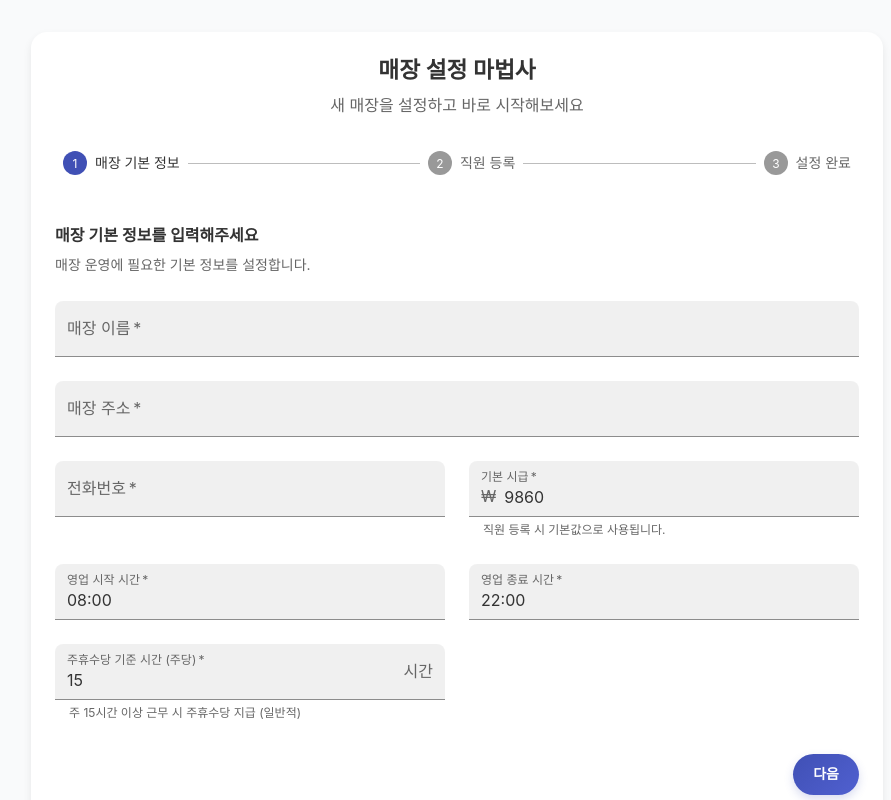
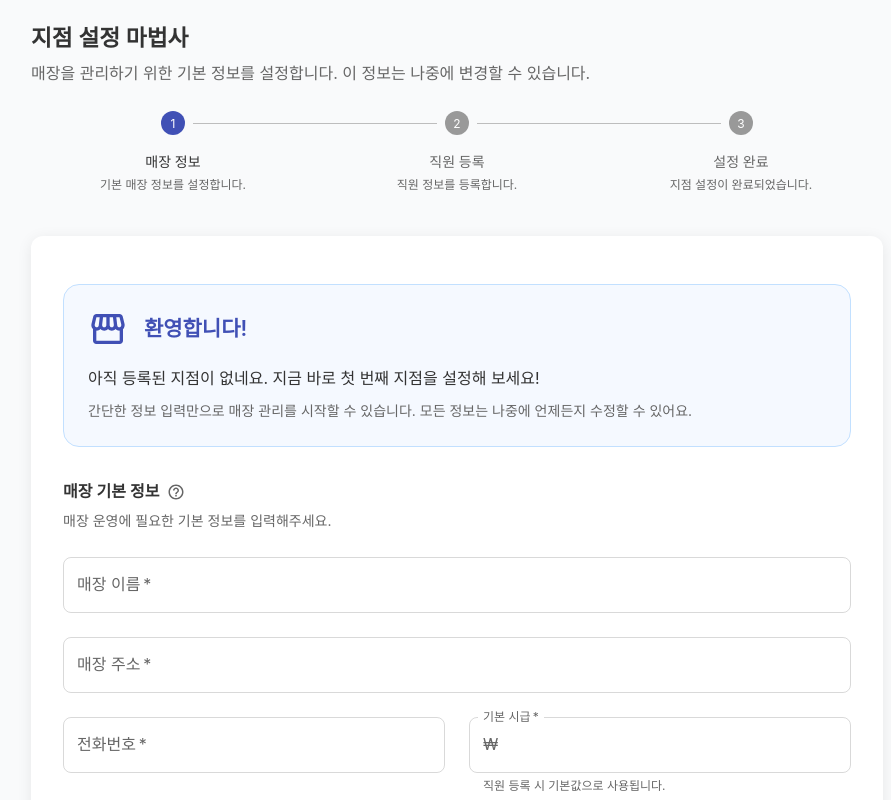
Before and after one commit to Freshman-ShiftOn/Manezy_Web_Client, a React (Create React App) app: page /setup/wizard in a window 1280 px wide. Shown: the top 800 px of the page, without its empty margins (183-1074 px from the left). Built offline with nearby package versions, Linux system fonts and the light colour scheme; no server answers.

Commit message:
[style]지점등록

```diff
--- a/src/routes/Setup/SetupWizard.tsx
+++ b/src/routes/Setup/SetupWizard.tsx
@@ -1,347 +1,268 @@
 import React, { useState, useEffect } from "react";
 import {
+  Container,
   Box,
-  Typography,
-  Paper,
-  TextField,
-  Button,
-  Container,
-  Grid,
   Stepper,
   Step,
   StepLabel,
+  Paper,
+  Button,
+  Typography,
   Snackbar,
   Alert,
-  CircularProgress,
-  List,
-  ListItem,
-  ListItemText,
+  StepButton,
+  useTheme,
+  useMediaQuery,
+  styled,
+  Grid,
   IconButton,
-  Dialog,
-  DialogTitle,
-  DialogContent,
-  DialogActions,
-  InputAdornment,
-  Divider,
-  FormHelperText,
 } from "@mui/material";
-import { AdapterDateFns } from "@mui/x-date-pickers/AdapterDateFns";
-import { LocalizationProvider, TimePicker } from "@mui/x-date-pickers";
-import { useNavigate, useSearchParams } from "react-router-dom";
-import { generateDummyData, LS_KEYS, saveStoreSetup } from "../../services/api";
-import { Store, Employee, SetupWizardState } from "../../lib/types";
-import { isValid, parse, format } from "date-fns";
-import {
-  Add as AddIcon,
-  Delete as DeleteIcon,
-  Edit as EditIcon,
-} from "@mui/icons-material";
+import { useNavigate } from "react-router-dom";
+import { Store, Employee } from "../../lib/types";
+import { LS_KEYS } from "../../services/api";
 import WizardStepStoreInfo from "./WizardSteps/WizardStepStoreInfo";
 import WizardStepEmployees from "./WizardSteps/WizardStepEmployees";
-import WizardStepReview from "./WizardSteps/WizardStepReview";
+import WizardStepComplete from "./WizardSteps/WizardStepComplete";
+import ArrowForwardIcon from "@mui/icons-material/ArrowForward";
+import ArrowBackIcon from "@mui/icons-material/ArrowBack";
+import CheckCircleIcon from "@mui/icons-material/CheckCircle";
 
-// 직원 타입 옵션
-const ROLE_OPTIONS = [
-  { value: "매니저", label: "매니저" },
-  { value: "바리스타", label: "바리스타" },
-  { value: "알바생", label: "알바생" },
-  { value: "주방", label: "주방" },
-  { value: "홀", label: "홀" },
-  { value: "기타", label: "기타" },
+// 스타일링된 컴포넌트
+const StyledPaper = styled(Paper)(({ theme }) => ({
+  padding: theme.spacing(4),
+  borderRadius: theme.spacing(1.5),
+  boxShadow: "0px 3px 15px rgba(0, 0, 0, 0.08)",
+  marginTop: theme.spacing(3),
+  marginBottom: theme.spacing(5),
+  overflow: "hidden",
+}));
+
+const WizardHeader = styled(Box)(({ theme }) => ({
+  marginBottom: theme.spacing(3),
+  [theme.breakpoints.down("sm")]: {
+    marginBottom: theme.spacing(2),
+  },
+}));
+
+const StepperContainer = styled(Box)(({ theme }) => ({
+  marginBottom: theme.spacing(5),
+  [theme.breakpoints.down("sm")]: {
+    marginBottom: theme.spacing(3),
+  },
+}));
+
+// 스텝 정의
+const steps = [
+  {
+    label: "매장 정보",
+    description: "기본 매장 정보를 설정합니다.",
+  },
+  {
+    label: "직원 등록",
+    description: "직원 정보를 등록합니다.",
+  },
+  {
+    label: "설정 완료",
+    description: "지점 설정이 완료되었습니다.",
+  },
 ];
 
-// 마법사 단계 정의
-const STEPS = ["매장 기본 정보", "직원 등록", "설정 완료"];
+export default function SetupWizard() {
+  const [activeStep, setActiveStep] = useState(0);
+  const [snackbar, setSnackbar] = useState({
+    open: false,
+    message: "",
+    severity: "info" as "info" | "success" | "error" | "warning",
+  });
+  const [storeData, setStoreData] = useState<Partial<Store>>({});
+  const [employees, setEmployees] = useState<Partial<Employee>[]>([]);
+  const navigate = useNavigate();
+  const theme = useTheme();
+  const isMobile = useMediaQuery(theme.breakpoints.down("sm"));
 
-// 기본 시급 설정 (2024년 기준)
-const DEFAULT_HOURLY_RATE = 9860;
+  // LS_KEYS.STORE에서 기존 데이터 로드
+  useEffect(() => {
+    const storedData = localStorage.getItem(LS_KEYS.STORE);
+    if (storedData) {
+      try {
+        const parsedData = JSON.parse(storedData);
+        setStoreData(parsedData);
+      } catch (e) {
+        console.error("Store data parsing failed:", e);
+      }
+    }
+  }, []);
 
-const SetupWizard: React.FC = () => {
-  const navigate = useNavigate();
-  const [searchParams] = useSearchParams();
-  const isNewStoreMode = searchParams.get("mode") === "new-store";
-  const [activeStep, setActiveStep] = useState(0);
-  const [loading, setLoading] = useState(false);
-  const [isInitialized, setIsInitialized] = useState(false);
+  const handleNext = () => {
+    setActiveStep((prevActiveStep) => prevActiveStep + 1);
+  };
 
-  // 마법사 데이터 상태
-  const [wizardData, setWizardData] = useState<SetupWizardState>({
-    step: 0,
-    storeInfo: {
-      name: "",
-      address: "",
-      phoneNumber: "",
-      baseHourlyRate: DEFAULT_HOURLY_RATE,
-      openingHour: "08:00",
-      closingHour: "22:00",
-      weeklyHolidayHoursThreshold: 15,
-    },
-    workingHours: {
-      openingHour: "08:00",
-      closingHour: "22:00",
-    },
-    employees: [
-      {
-        id: `emp-${Date.now()}`,
-        name: "",
-        phoneNumber: "",
-        role: "바리스타",
-        hourlyRate: DEFAULT_HOURLY_RATE,
-        status: "active",
-      },
-    ],
-    initialSchedules: [],
-  });
+  const handleBack = () => {
+    setActiveStep((prevActiveStep) => prevActiveStep - 1);
+  };
 
-  // 오류 및 알림 상태
-  const [snackbarOpen, setSnackbarOpen] = useState(false);
-  const [snackbarMessage, setSnackbarMessage] = useState("");
-  const [snackbarSeverity, setSnackbarSeverity] = useState<
-    "success" | "error" | "info" | "warning"
-  >("success");
-
-  // 스토어가 이미 설정되어 있는지 확인
-  useEffect(() => {
-    const checkSetup = () => {
-      try {
-        const setupComplete = localStorage.getItem(LS_KEYS.SETUP_COMPLETE);
-        const storeData = localStorage.getItem(LS_KEYS.STORE);
-
-        // 이미 설정이 완료되었고 새 매장 모드가 아닌 경우 대시보드로 리디렉션
-        if (setupComplete && storeData && !isNewStoreMode) {
-          navigate("/dashboard");
-          return;
-        }
-
-        // 이미 존재하는 매장 데이터가 있으면 로드
-        if (storeData && isNewStoreMode) {
-          const store = JSON.parse(storeData) as Store;
-          setWizardData((prev) => ({
-            ...prev,
-            storeInfo: {
-              ...store,
-              id: undefined, // 새 매장이므로 ID 제거
-              name: `${store.name} (추가 지점)`, // 기본 이름 제안
-            },
-            workingHours: {
-              openingHour: store.openingHour,
-              closingHour: store.closingHour,
-            },
-          }));
-        }
-
-        setIsInitialized(true);
-      } catch (error) {
-        console.error("Error checking setup:", error);
-        setSnackbarMessage("설정 확인 중 오류가 발생했습니다.");
-        setSnackbarSeverity("error");
-        setSnackbarOpen(true);
-        setIsInitialized(true);
+  const handleStepClick = (step: number) => {
+    if (step < activeStep) {
+      setActiveStep(step);
     }
   };
 
-    checkSetup();
-  }, [navigate, isNewStoreMode]);
-
-  // 데이터 업데이트 핸들러
-  const handleUpdate = (data: Partial<SetupWizardState>) => {
-    setWizardData((prev) => ({
-      ...prev,
-      ...data,
-      step: activeStep,
-    }));
+  const handleStoreUpdate = (data: Partial<Store>) => {
+    setStoreData(data);
+    localStorage.setItem(LS_KEYS.STORE, JSON.stringify(data));
   };
 
-  // 다음 단계로 이동
-  const handleNext = () => {
-    setActiveStep((prev) => {
-      const newStep = prev + 1;
-      handleUpdate({ step: newStep });
-      return newStep;
-    });
+  const handleEmployeesUpdate = (data: { employees: Partial<Employee>[] }) => {
+    setEmployees(data.employees);
   };
 
-  // 이전 단계로 이동
-  const handleBack = () => {
-    setActiveStep((prev) => {
-      const newStep = prev - 1;
-      handleUpdate({ step: newStep });
-      return newStep;
+  const handleSetupComplete = () => {
+    localStorage.setItem(LS_KEYS.SETUP_COMPLETE, "true");
+    setSnackbar({
+      open: true,
+      message: "설정이 성공적으로 완료되었습니다.",
+      severity: "success",
     });
-  };
-
-  // 샘플 데이터 생성
-  const handleGenerateSampleData = async () => {
-    setLoading(true);
-    try {
-      await generateDummyData();
-      setSnackbarMessage(
-        "샘플 데이터가 생성되었습니다. 대시보드로 이동합니다."
-      );
-      setSnackbarSeverity("success");
-      setSnackbarOpen(true);
-
-      // 잠시 후 대시보드로 이동
-      setTimeout(() => {
-        navigate("/dashboard");
-      }, 2000);
-    } catch (error) {
-      console.error("Error generating sample data:", error);
-      setSnackbarMessage("샘플 데이터 생성 중 오류가 발생했습니다.");
-      setSnackbarSeverity("error");
-      setSnackbarOpen(true);
-      setLoading(false);
-    }
-  };
-
-  // 모든 설정 저장 및 완료
-  const handleComplete = async () => {
-    setLoading(true);
-    try {
-      // 매장 정보 최종 병합
-      const finalStoreData: Partial<Store> = {
-        ...wizardData.storeInfo,
-        openingHour: wizardData.workingHours.openingHour,
-        closingHour: wizardData.workingHours.closingHour,
-      };
-
-      // API 호출 (실제 저장)
-      await saveStoreSetup({
-        step: activeStep,
-        storeInfo: finalStoreData,
-        employees: wizardData.employees,
-        workingHours: wizardData.workingHours,
-        initialSchedules: [],
-      });
-
-      setSnackbarMessage(
-        isNewStoreMode
-          ? "새 매장이 성공적으로 추가되었습니다!"
-          : "매장 설정이 완료되었습니다. 대시보드로 이동합니다."
-      );
-      setSnackbarSeverity("success");
-      setSnackbarOpen(true);
 
     // 잠시 후 대시보드로 이동
     setTimeout(() => {
       navigate("/dashboard");
     }, 1500);
-    } catch (error) {
-      console.error("Error saving setup:", error);
-      setSnackbarMessage("설정 저장 중 오류가 발생했습니다.");
-      setSnackbarSeverity("error");
-      setSnackbarOpen(true);
-      setLoading(false);
-    }
   };
 
-  // 스낵바 닫기
   const handleSnackbarClose = () => {
-    setSnackbarOpen(false);
+    setSnackbar((prev) => ({ ...prev, open: false }));
   };
 
-  // 현재 단계에 따른 컨텐츠 렌더링
-  const renderStepContent = () => {
-    switch (activeStep) {
+  const getStepContent = (step: number) => {
+    switch (step) {
       case 0:
         return (
           <WizardStepStoreInfo
-            data={wizardData.storeInfo}
-            onUpdate={(storeInfo) => handleUpdate({ storeInfo })}
+            data={storeData}
+            onUpdate={handleStoreUpdate}
             onNext={handleNext}
           />
         );
-
       case 1:
         return (
           <WizardStepEmployees
-            data={{ employees: wizardData.employees }}
-            baseHourlyRate={
-              wizardData.storeInfo.baseHourlyRate || DEFAULT_HOURLY_RATE
-            }
-            onUpdate={(data) => handleUpdate({ employees: data.employees })}
+            data={{ employees: employees }}
+            baseHourlyRate={storeData.baseHourlyRate || 9860}
+            onUpdate={handleEmployeesUpdate}
             onNext={handleNext}
             onBack={handleBack}
           />
         );
-
       case 2:
         return (
-          <WizardStepReview
-            data={{
-              store: wizardData.storeInfo,
-              workingHours: wizardData.workingHours,
-              employees: wizardData.employees,
-            }}
-            onUpdate={handleUpdate}
-            onBack={handleBack}
-            onComplete={handleComplete}
-            onSampleData={handleGenerateSampleData}
-            isSubmitting={loading}
+          <WizardStepComplete
+            storeData={storeData}
+            employees={employees}
+            onComplete={handleSetupComplete}
           />
         );
-
       default:
-        return null;
+        return "Unknown step";
     }
   };
 
-  // 초기화가 완료되지 않은 경우 로딩 표시
-  if (!isInitialized) {
   return (
+    <Container maxWidth="md">
+      <WizardHeader>
+        <Typography
+          variant="h4"
+          component="h1"
+          fontWeight="600"
+          sx={{ mb: 1, pt: 3 }}
+        >
+          지점 설정 마법사
+        </Typography>
+        <Typography variant="body1" color="text.secondary">
+          매장을 관리하기 위한 기본 정보를 설정합니다. 이 정보는 나중에 변경할
+          수 있습니다.
+        </Typography>
+      </WizardHeader>
+
+      <StepperContainer>
+        {isMobile ? (
           <Box
-        display="flex"
-        justifyContent="center"
-        alignItems="center"
-        minHeight="80vh"
+            sx={{
+              display: "flex",
+              justifyContent: "space-between",
+              alignItems: "center",
+              border: `1px solid ${theme.palette.divider}`,
+              borderRadius: theme.shape.borderRadius,
+              p: 2,
+              backgroundColor: theme.palette.background.paper,
+            }}
           >
-        <CircularProgress />
-        <Typography sx={{ ml: 2 }}>마법사 초기화 중...</Typography>
-      </Box>
-    );
-  }
-
-  return (
-    <Container maxWidth="md" sx={{ mt: 4, mb: 8 }}>
-      <Paper sx={{ p: 3, borderRadius: 2, boxShadow: 2 }}>
-        <Box sx={{ mb: 4 }}>
-          <Typography variant="h4" gutterBottom align="center">
-            {isNewStoreMode ? "새 매장 추가 마법사" : "매장 설정 마법사"}
+            <Typography variant="body1" fontWeight={500}>
+              {`${activeStep + 1} / ${steps.length}: ${
+                steps[activeStep].label
+              }`}
             </Typography>
-          <Typography align="center" color="text.secondary">
-            {isNewStoreMode
-              ? "새로운 매장을 추가하고 설정해보세요"
-              : "새 매장을 설정하고 바로 시작해보세요"}
+            <Typography variant="body2" color="text.secondary">
+              {steps[activeStep].description}
             </Typography>
           </Box>
-
-        <Stepper activeStep={activeStep} sx={{ mb: 4 }}>
-          {STEPS.map((label) => (
-            <Step key={label}>
-              <StepLabel>{label}</StepLabel>
+        ) : (
+          <Stepper activeStep={activeStep} alternativeLabel>
+            {steps.map((step, index) => (
+              <Step key={step.label} completed={activeStep > index}>
+                <StepButton
+                  onClick={() => handleStepClick(index)}
+                  disabled={index > activeStep}
+                >
+                  <StepLabel
+                    StepIconProps={{
+                      icon:
+                        activeStep > index ? (
+                          <CheckCircleIcon color="primary" />
+                        ) : (
+                          index + 1
+                        ),
+                    }}
+                  >
+                    <Typography variant="subtitle2" fontWeight={500}>
+                      {step.label}
+                    </Typography>
+                    <Typography variant="caption" color="text.secondary">
+                      {step.description}
+                    </Typography>
+                  </StepLabel>
+                </StepButton>
               </Step>
             ))}
           </Stepper>
+        )}
+      </StepperContainer>
 
-        <Box sx={{ mb: 4 }}>{renderStepContent()}</Box>
-      </Paper>
+      <StyledPaper elevation={1}>{getStepContent(activeStep)}</StyledPaper>
+
+      {activeStep !== 0 && activeStep !== 2 && (
+        <Box sx={{ display: "flex", justifyContent: "flex-start", mb: 4 }}>
+          <Button onClick={handleBack} startIcon={<ArrowBackIcon />}>
+            이전
+          </Button>
+        </Box>
+      )}
 
       <Snackbar
-        open={snackbarOpen}
+        open={snackbar.open}
         autoHideDuration={6000}
         onClose={handleSnackbarClose}
         anchorOrigin={{ vertical: "bottom", horizontal: "center" }}
       >
         <Alert
           onClose={handleSnackbarClose}
-          severity={snackbarSeverity}
+          severity={snackbar.severity}
           variant="filled"
+          sx={{ width: "100%" }}
         >
-          {snackbarMessage}
+          {snackbar.message}
         </Alert>
       </Snackbar>
     </Container>
   );
-};
-
-export default SetupWizard;
+}
--- /dev/null
+++ b/src/routes/Setup/WizardSteps/WizardStepComplete.tsx
@@ -0,0 +1,166 @@
+import React from "react";
+import {
+  Box,
+  Typography,
+  Button,
+  Paper,
+  Grid,
+  List,
+  ListItem,
+  ListItemIcon,
+  ListItemText,
+  Divider,
+  Card,
+  CardContent,
+} from "@mui/material";
+import {
+  CheckCircle as CheckCircleIcon,
+  Store as StoreIcon,
+  Group as GroupIcon,
+  ArrowForward as ArrowForwardIcon,
+} from "@mui/icons-material";
+import { Store, Employee } from "../../../lib/types";
+
+interface WizardStepCompleteProps {
+  storeData: Partial<Store>;
+  employees: Partial<Employee>[];
+  onComplete: () => void;
+}
+
+const WizardStepComplete: React.FC<WizardStepCompleteProps> = ({
+  storeData,
+  employees,
+  onComplete,
+}) => {
+  return (
+    <Box>
+      <Box sx={{ mb: 4, textAlign: "center" }}>
+        <CheckCircleIcon
+          color="success"
+          sx={{ fontSize: 80, mb: 2, opacity: 0.9 }}
+        />
+        <Typography variant="h4" gutterBottom fontWeight="600">
+          모든 설정이 완료되었습니다!
+        </Typography>
+        <Typography variant="body1" color="text.secondary" sx={{ mb: 2 }}>
+          이제 매장을 관리할 준비가 되었습니다. 아래 내용을 확인하고 대시보드로
+          이동하세요.
+        </Typography>
+      </Box>
+
+      <Grid container spacing={3} sx={{ mb: 4 }}>
+        <Grid item xs={12} md={6}>
+          <Card
+            elevation={0}
+            sx={{
+              borderRadius: 2,
+              border: "1px solid",
+              borderColor: "divider",
+            }}
+          >
+            <CardContent>
+              <Box sx={{ display: "flex", alignItems: "center", mb: 2 }}>
+                <StoreIcon sx={{ mr: 1 }} color="primary" />
+                <Typography variant="h6" fontWeight="500">
+                  매장 정보
+                </Typography>
+              </Box>
+              <Divider sx={{ mb: 2 }} />
+              <List disablePadding>
+                <ListItem disableGutters>
+                  <ListItemText
+                    primary="매장명"
+                    secondary={storeData.name || "정보 없음"}
+                  />
+                </ListItem>
+                <ListItem disableGutters>
+                  <ListItemText
+                    primary="주소"
+                    secondary={storeData.address || "정보 없음"}
+                  />
+                </ListItem>
+                <ListItem disableGutters>
+                  <ListItemText
+                    primary="연락처"
+                    secondary={storeData.phoneNumber || "정보 없음"}
+                  />
+                </ListItem>
+                <ListItem disableGutters>
+                  <ListItemText
+                    primary="영업시간"
+                    secondary={
+                      storeData.openingHour && storeData.closingHour
+                        ? `${storeData.openingHour} - ${storeData.closingHour}`
+                        : "정보 없음"
+                    }
+                  />
+                </ListItem>
+              </List>
+            </CardContent>
+          </Card>
+        </Grid>
+
+        <Grid item xs={12} md={6}>
+          <Card
+            elevation={0}
+            sx={{
+              borderRadius: 2,
+              border: "1px solid",
+              borderColor: "divider",
+            }}
+          >
+            <CardContent>
+              <Box sx={{ display: "flex", alignItems: "center", mb: 2 }}>
+                <GroupIcon sx={{ mr: 1 }} color="primary" />
+                <Typography variant="h6" fontWeight="500">
+                  직원 정보
+                </Typography>
+              </Box>
+              <Divider sx={{ mb: 2 }} />
+              {employees.length > 0 ? (
+                <List disablePadding>
+                  {employees.slice(0, 5).map((employee, index) => (
+                    <ListItem key={index} disableGutters>
+                      <ListItemText
+                        primary={employee.name || "이름 없음"}
+                        secondary={employee.role || "역할 미지정"}
+                      />
+                    </ListItem>
+                  ))}
+                  {employees.length > 5 && (
+                    <Typography
+                      variant="body2"
+                      color="text.secondary"
+                      sx={{ mt: 1 }}
+                    >
+                      외 {employees.length - 5}명 더...
+                    </Typography>
+                  )}
+                </List>
+              ) : (
+                <Typography variant="body2" color="text.secondary">
+                  등록된 직원이 없습니다.
+                </Typography>
+              )}
+            </CardContent>
+          </Card>
+        </Grid>
+      </Grid>
+
+      <Box sx={{ display: "flex", justifyContent: "center", mt: 4 }}>
+        <Button
+          variant="contained"
+          size="large"
+          color="primary"
+          onClick={onComplete}
+          endIcon={<ArrowForwardIcon />}
+          sx={{ minWidth: 200, py: 1.5 }}
+        >
+          대시보드로 이동
+        </Button>
+      </Box>
+    </Box>
+  );
+};
+
+export default WizardStepComplete;
--- a/src/routes/Setup/WizardSteps/WizardStepStoreInfo.tsx
+++ b/src/routes/Setup/WizardSteps/WizardStepStoreInfo.tsx
@@ -7,11 +7,19 @@ import {
   Grid,
   InputAdornment,
   FormHelperText,
+  Paper,
+  Card,
+  CardContent,
+  Divider,
+  Tooltip,
+  Icon,
 } from "@mui/material";
 import { AdapterDateFns } from "@mui/x-date-pickers/AdapterDateFns";
 import { LocalizationProvider, TimePicker } from "@mui/x-date-pickers";
 import { Store } from "../../../lib/types";
 import { isValid, parse, format } from "date-fns";
+import HelpOutlineIcon from "@mui/icons-material/HelpOutline";
+import StorefrontIcon from "@mui/icons-material/Storefront";
 
 interface WizardStepStoreInfoProps {
   data: Partial<Store>;
@@ -112,11 +120,51 @@ function WizardStepStoreInfo({
 
   return (
     <Box sx={{ py: 2 }}>
-      <Typography variant="h6" gutterBottom>
-        매장 기본 정보를 입력해주세요
+      {/* 환영 메시지 카드 */}
+      <Card
+        elevation={0}
+        sx={{
+          mb: 4,
+          p: 3,
+          backgroundColor: "#f5f9ff",
+          borderRadius: 2,
+          border: "1px solid #c2e0ff",
+        }}
+      >
+        <Box sx={{ display: "flex", alignItems: "center", mb: 2 }}>
+          <StorefrontIcon sx={{ fontSize: 40, color: "primary.main", mr: 2 }} />
+          <Typography variant="h5" color="primary.main" fontWeight="600">
+            환영합니다!
+          </Typography>
+        </Box>
+        <Typography variant="body1" sx={{ mb: 1 }}>
+          아직 등록된 지점이 없네요. 지금 바로 첫 번째 지점을 설정해 보세요!
+        </Typography>
+        <Typography variant="body2" color="text.secondary">
+          간단한 정보 입력만으로 매장 관리를 시작할 수 있습니다. 모든 정보는
+          나중에 언제든지 수정할 수 있어요.
+        </Typography>
+      </Card>
+
+      <Typography
+        variant="h6"
+        gutterBottom
+        sx={{ fontWeight: 600, display: "flex", alignItems: "center" }}
+      >
+        매장 기본 정보
+        <Tooltip title="입력하신 정보는 직원 관리, 급여 계산, 근무 스케줄 관리 등에 사용됩니다">
+          <HelpOutlineIcon
+            sx={{
+              ml: 1,
+              fontSize: 18,
+              color: "text.secondary",
+              cursor: "pointer",
+            }}
+          />
+        </Tooltip>
       </Typography>
       <Typography variant="body2" color="text.secondary" sx={{ mb: 3 }}>
-        매장 운영에 필요한 기본 정보를 설정합니다.
+        매장 운영에 필요한 기본 정보를 입력해주세요.
       </Typography>
 
       <Grid container spacing={3}>
@@ -128,7 +176,8 @@ function WizardStepStoreInfo({
             onChange={handleInputChange}
             fullWidth
             required
-            variant="filled"
+            variant="outlined"
+            placeholder="예: 카페 마네지 강남점"
             error={!!errors.name}
             helperText={errors.name}
           />
@@ -141,7 +190,8 @@ function WizardStepStoreInfo({
             onChange={handleInputChange}
             fullWidth
             required
-            variant="filled"
+            variant="outlined"
+            placeholder="예: 서울시 강남구 테헤란로 123"
             error={!!errors.address}
             helperText={errors.address}
           />
@@ -154,7 +204,8 @@ function WizardStepStoreInfo({
             onChange={handleInputChange}
             fullWidth
             required
-            variant="filled"
+            variant="outlined"
+            placeholder="예: 02-1234-5678"
             error={!!errors.phoneNumber}
             helperText={errors.phoneNumber}
           />
@@ -168,7 +219,7 @@ function WizardStepStoreInfo({
             onChange={handleInputChange}
             fullWidth
             required
-            variant="filled"
+            variant="outlined"
             InputProps={{
               startAdornment: (
                 <InputAdornment position="start">₩</InputAdornment>
@@ -180,6 +231,32 @@ function WizardStepStoreInfo({
             }
           />
         </Grid>
+      </Grid>
+
+      <Typography
+        variant="h6"
+        sx={{
+          mt: 4,
+          mb: 2,
+          fontWeight: 600,
+          display: "flex",
+          alignItems: "center",
+        }}
+      >
+        영업 시간
+        <Tooltip title="영업 시간은 직원 스케줄 관리와 주휴수당 계산에 사용됩니다">
+          <HelpOutlineIcon
+            sx={{
+              ml: 1,
+              fontSize: 18,
+              color: "text.secondary",
+              cursor: "pointer",
+            }}
+          />
+        </Tooltip>
+      </Typography>
+
+      <Grid container spacing={3}>
         <Grid item xs={12} sm={6}>
           <LocalizationProvider dateAdapter={AdapterDateFns}>
             <TimePicker
@@ -190,7 +267,7 @@ function WizardStepStoreInfo({
               slotProps={{
                 textField: {
                   fullWidth: true,
-                  variant: "filled",
+                  variant: "outlined",
                   required: true,
                   error: !!errors.time,
                 },
@@ -209,7 +286,7 @@ function WizardStepStoreInfo({
               slotProps={{
                 textField: {
                   fullWidth: true,
-                  variant: "filled",
+                  variant: "outlined",
                   required: true,
                   error: !!errors.time,
                 },
@@ -227,7 +304,7 @@ function WizardStepStoreInfo({
             onChange={handleInputChange}
             fullWidth
             required
-            variant="filled"
+            variant="outlined"
             InputProps={{
               endAdornment: (
                 <InputAdornment position="end">시간</InputAdornment>
@@ -238,8 +315,13 @@ function WizardStepStoreInfo({
         </Grid>
       </Grid>
 
-      <Box sx={{ mt: 4, display: "flex", justifyContent: "flex-end" }}>
-        <Button variant="contained" onClick={handleSubmit}>
+      <Box sx={{ mt: 5, display: "flex", justifyContent: "flex-end" }}>
+        <Button
+          variant="contained"
+          onClick={handleSubmit}
+          size="large"
+          sx={{ px: 4, py: 1 }}
+        >
           다음
         </Button>
       </Box>
```
Lines whose indentation alone changed are shown as unchanged.
